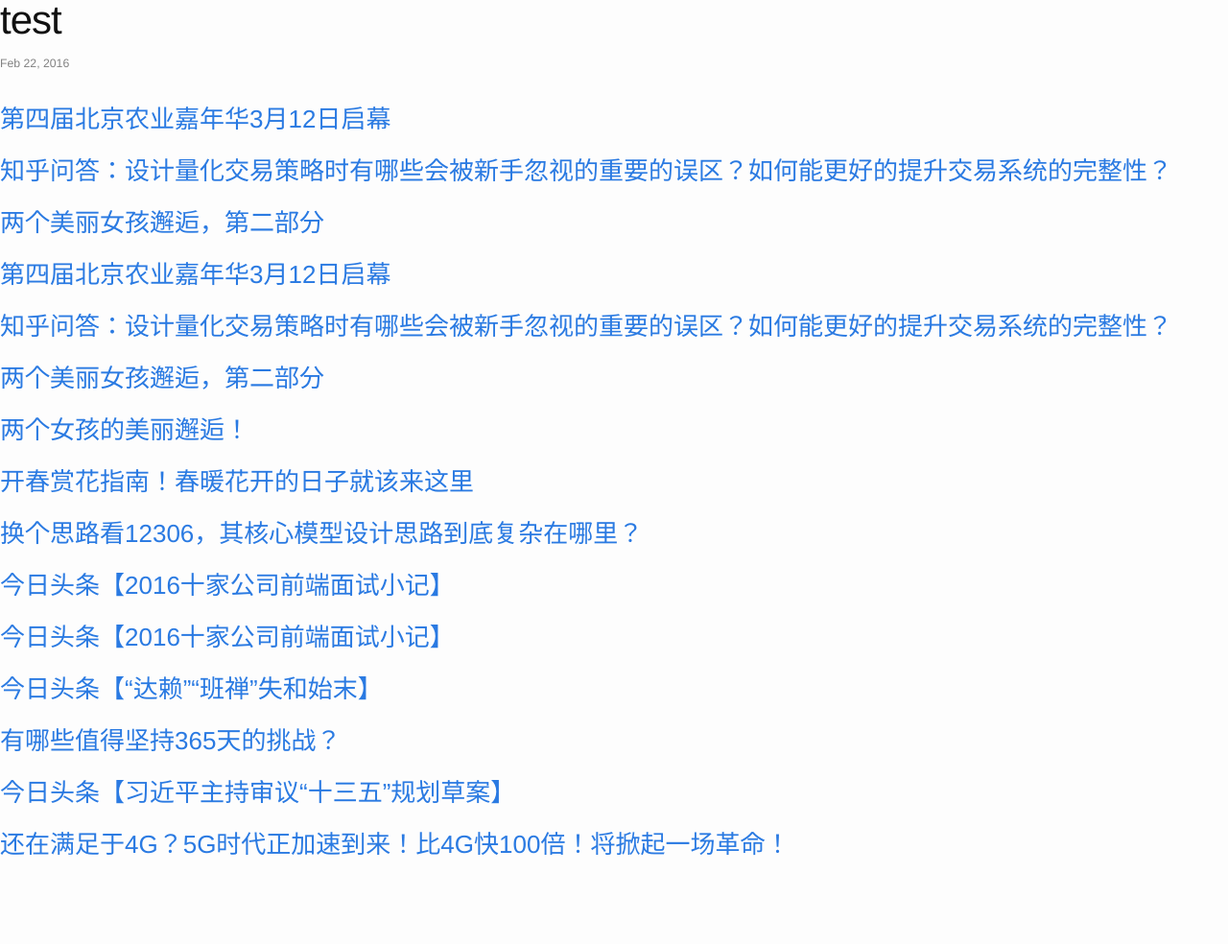
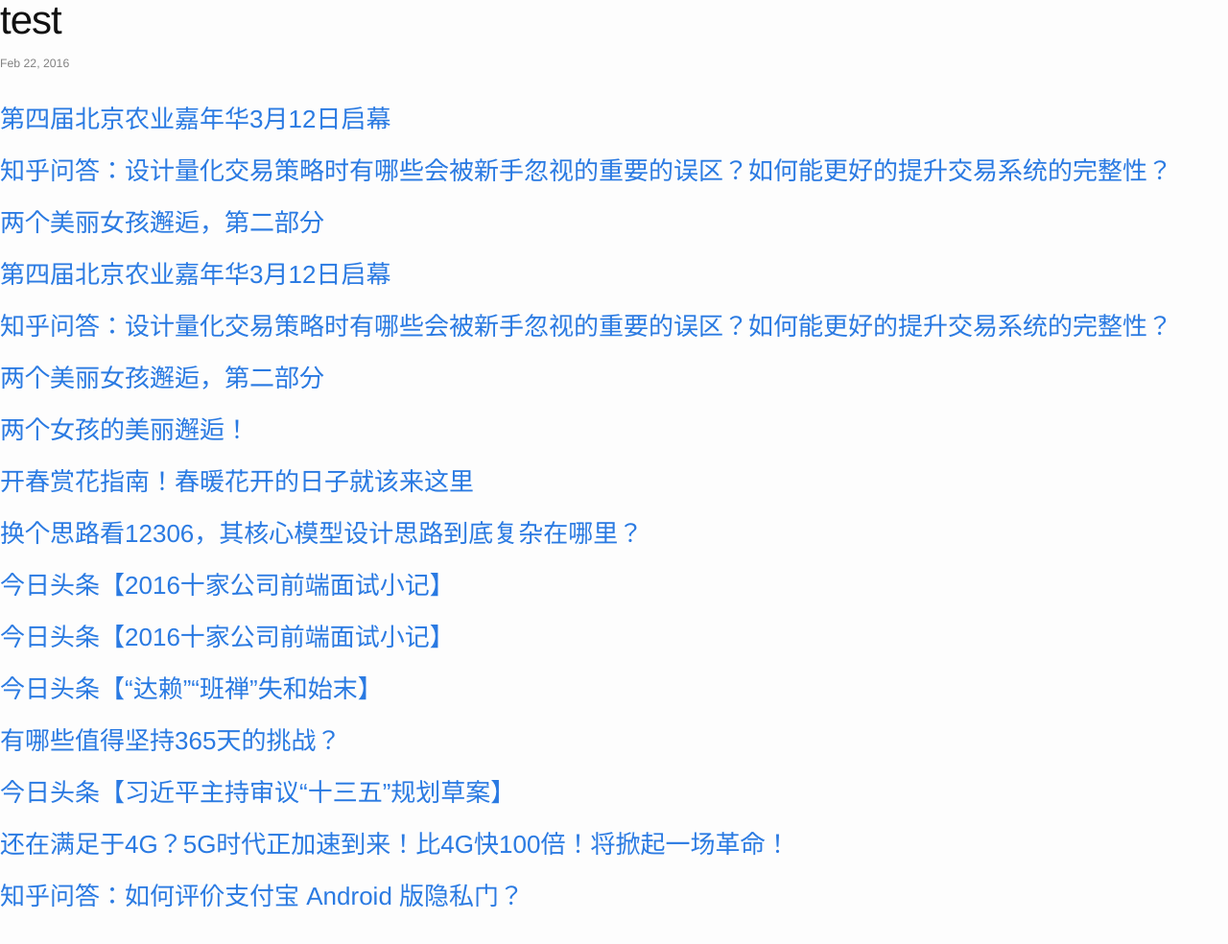
Before and after one commit to cnwarden/cnwarden.github.io, a Jekyll site: the page built from _posts/2016-02-22-test.markdown, in a window 1280 px wide. Shown: the whole page at 96% size. Built offline with Jekyll 4.4.1, drawn with Linux system fonts in a browser that asks for light colours; before the commit the page ends 930 px from its top, so only the background shows below that.

Commit message:
auto commit

```diff
--- a/_posts/2016-02-22-test.markdown
+++ b/_posts/2016-02-22-test.markdown
@@ -33,3 +33,5 @@ categories: update
 ### [今日头条【习近平主持审议“十三五”规划草案】](http://toutiao.com/item/6254125668477436418/?iid=3578109516&app=news_article&tt_from=android_share&utm_source=email&utm_medium=toutiao_android&utm_campaign=client_share)
 
 ### [还在满足于4G？5G时代正加速到来！比4G快100倍！将掀起一场革命！](http://mp.weixin.qq.com/s?__biz=MjM5NzAwMzU0MA==&mid=1128663519&idx=1&sn=e0b2c638b37d915e7f5b1286d56513a6&scene=0#wechat_redirect)
+
+### [知乎问答：如何评价支付宝 Android 版隐私门？](http://www.zhihu.com/question/40638556 （分享自知乎网）)
```
